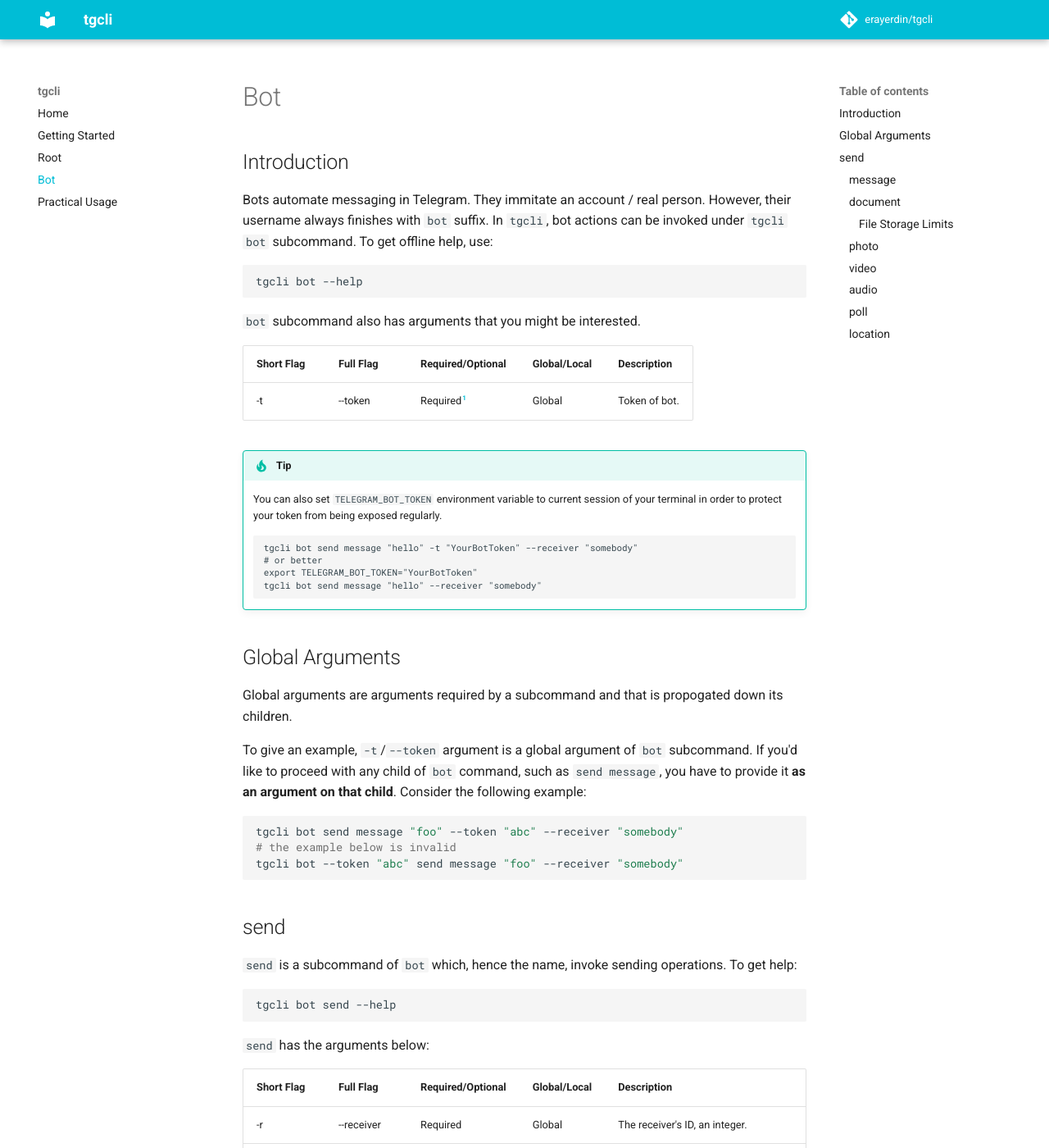
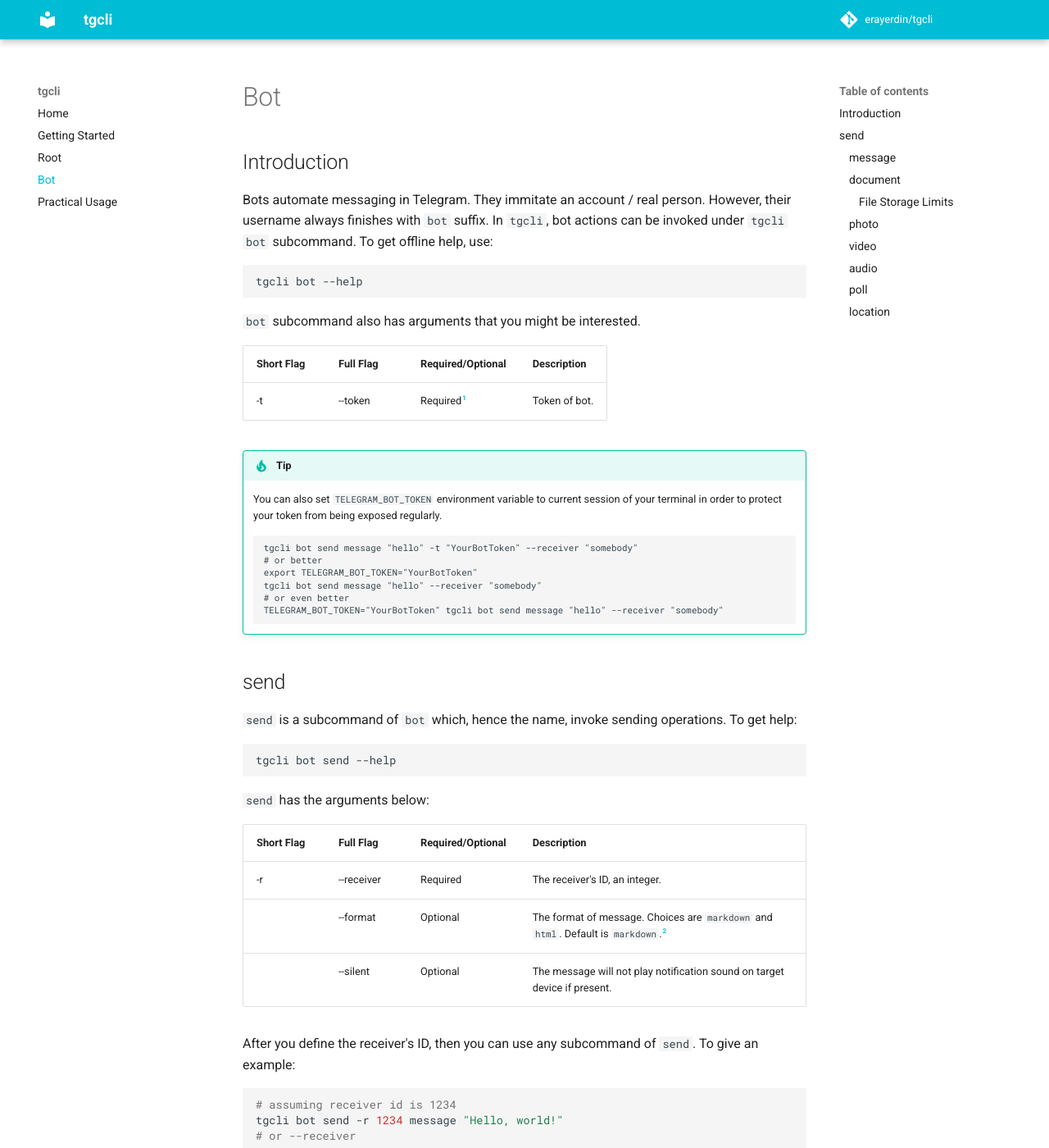
Before and after one commit to erayerdin/tgcli, an MkDocs documentation site: the page built from docs/bot.md, in a window 1280 px wide and 1400 px high. Shown: the whole window at 82% size. Built offline with MkDocs 1.6.1 and Material for MkDocs 9.7.7, drawn with Linux system fonts in a browser that asks for light colours; comment, search, counter and statistics services are not loaded; the version menu is left out; some of the changed text lies outside the part shown.

Commit message:
updated docs

````diff
--- a/docs/bot.md
+++ b/docs/bot.md
@@ -10,9 +10,9 @@
 
 `bot` subcommand also has arguments that you might be interested.
 
-| Short Flag | Full Flag | Required/Optional | Global/Local | Description   |
-| ---------- | --------- | ----------------- | ------------ | ------------- |
-| -t         | --token   | Required[^1]      | Global       | Token of bot. |
+| Short Flag | Full Flag | Required/Optional |  Description   |
+| ---------- | --------- | ----------------- |  ------------- |
+| -t         | --token   | Required[^1]      |  Token of bot. |
 
 [^1]: It is not required if you have `TELEGRAM_BOT_TOKEN` environment variable
       set in your current shell session.
@@ -24,18 +24,8 @@
         # or better
         export TELEGRAM_BOT_TOKEN="YourBotToken"
         tgcli bot send message "hello" --receiver "somebody"
-
-## Global Arguments
-
-Global arguments are arguments required by a subcommand and that is propogated down its children.
-
-To give an example, `-t`/`--token` argument is a global argument of `bot` subcommand. If you'd like to proceed with any child of `bot` command, such as `send message`, you have to provide it **as an argument on that child**. Consider the following example:
-
-```bash
-tgcli bot send message "foo" --token "abc" --receiver "somebody"
-# the example below is invalid
-tgcli bot --token "abc" send message "foo" --receiver "somebody"
-```
+        # or even better
+        TELEGRAM_BOT_TOKEN="YourBotToken" tgcli bot send message "hello" --receiver "somebody"
 
 ## send
 
@@ -46,17 +36,17 @@
 
 `send` has the arguments below:
 
-| Short Flag | Full Flag  | Required/Optional | Global/Local | Description                                                                                               |
-| ---------- | ---------- | ----------------- | ------------ | --------------------------------------------------------------------------------------------------------- |
-| -r         | --receiver | Required          | Global       | The receiver's ID, an integer.                                                                            |
-|            | --format   | Optional          | Global       | The format of message. Choices are `markdown` and `html`. Default is `markdown`.[^markdown_format_choice] |
-|            | --silent   | Optional          | Global       | The message will not play notification sound on target device if present.                                 |
+| Short Flag | Full Flag  | Required/Optional | Description                                                                                               |
+|------------|------------|-------------------|-----------------------------------------------------------------------------------------------------------|
+| -r         | --receiver | Required          | The receiver's ID, an integer.                                                                            |
+|            | --format   | Optional          | The format of message. Choices are `markdown` and `html`. Default is `markdown`.[^markdown_format_choice] |
+|            | --silent   | Optional          | The message will not play notification sound on target device if present.                                 |
 
 After you define the receiver's ID, then you can use any subcommand of `send`. To give an example:
 
 ```bash
 # assuming receiver id is 1234
-tgcli bot send message "Hello, world!" -r 1234
+tgcli bot send -r 1234 message "Hello, world!"
 # or --receiver
 ```
 
@@ -91,13 +81,13 @@
 In order to send a message, do:
 
 ```bash
-tgcli bot send message "foo" --receiver 1234
+tgcli bot send --receiver 1234 message "foo"
 ```
 
 `--format` helps you define the format of your message. See the example:
 
 ```bash
-tgcli bot send message "<b>bold</b>" --receiver 1234 --format html
+tgcli bot send --receiver 1234 --format html message "<b>bold</b>"
 ```
 
 !!! warning
@@ -232,7 +222,7 @@
 
 ```bash
 # a plain poll
-tgcli bot send poll "Am I a ghost?" -o "Yes" -o "No" --receiver 1234
+tgcli bot send --receiver 1234 poll "Am I a ghost?" -o "Yes" -o "No"
 ```
 
 !!! note
````
Also changed, not shown: other parts of docs/bot.md (+1 -1 lines), docs/getting-started.md (+20 -4 lines), docs/index.md (+0 -5 lines), docs/practical.md (+1 -1 lines), docs/root.md (+3 -3 lines).
